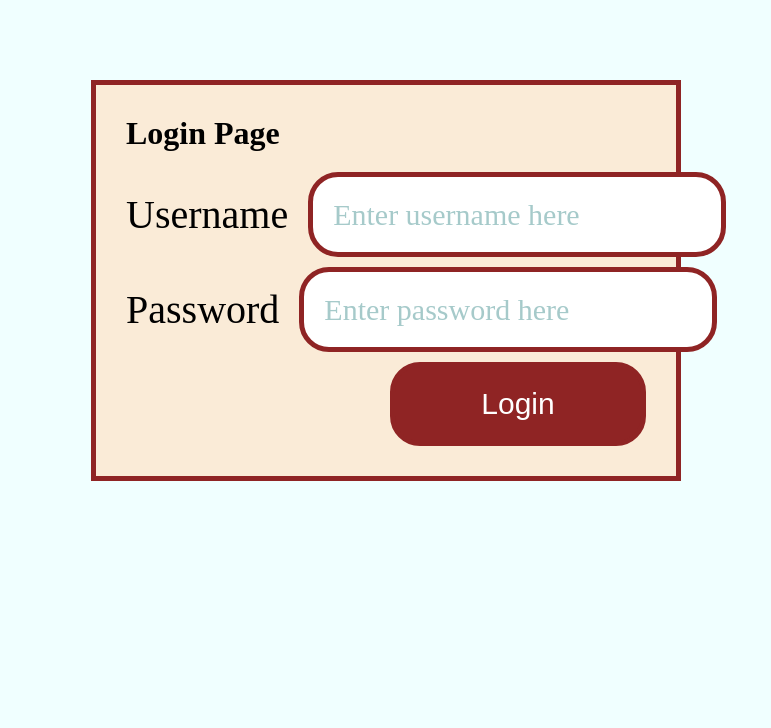
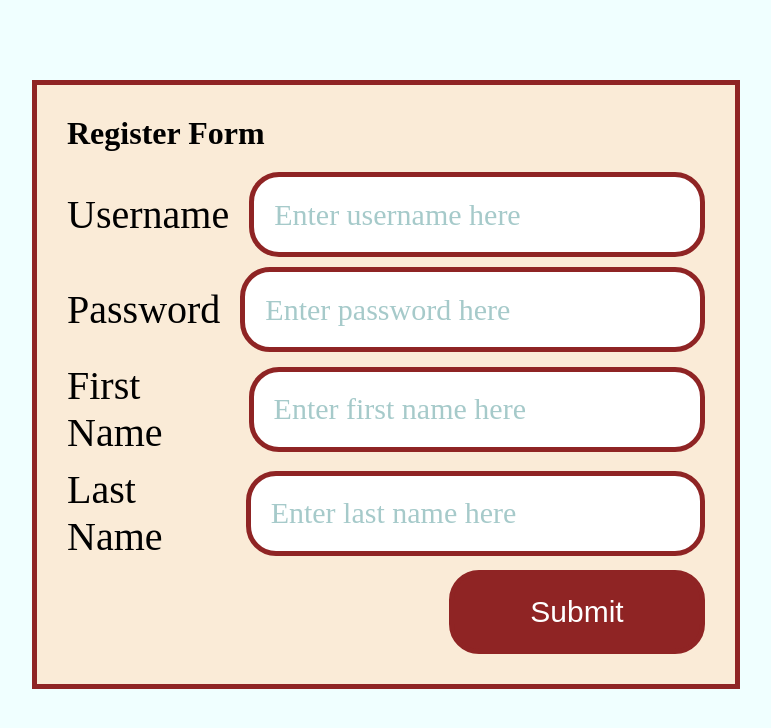
Before and after one commit to sappakit/nodejs-auth-blog-post-app, a React (Create React App) app in the folder client/: page /register in a window 1280 px wide. Shown: the top 728 px of the page, without its empty margins (254-1025 px from the left). Built offline with nearby package versions, Linux system fonts and the light colour scheme.

Commit message:
add unauthenticated app

```diff
--- a/client/src/App.js
+++ b/client/src/App.js
@@ -1,11 +1,11 @@
 import "./App.css";
 import { useAuth } from "./contexts/authentication";
 import AuthenticatedApp from "./pages/AuthenticatedApp";
-import LoginPage from "./pages/LoginPage";
+import UnauthenticatedApp from "./pages/UnauthenticatedApp";
 
 function App() {
   const auth = useAuth();
-  return auth.state.user ? <AuthenticatedApp /> : <LoginPage />;
+  return auth.state.user ? <AuthenticatedApp /> : <UnauthenticatedApp />;
 }
 
 export default App;
--- /dev/null
+++ b/client/src/pages/UnauthenticatedApp.js
@@ -0,0 +1,20 @@
+import { BrowserRouter, Routes, Route } from "react-router-dom";
+
+import LoginPage from "./LoginPage";
+import RegisterPage from "./RegisterPage";
+import "../App.css";
+
+function UnauthenticatedApp() {
+  return (
+    <div className="App">
+      <BrowserRouter>
+        <Routes>
+          <Route path="/login" element={<LoginPage />} />
+          <Route path="/register" element={<RegisterPage />} />
+        </Routes>
+      </BrowserRouter>
+    </div>
+  );
+}
+
+export default UnauthenticatedApp;
```
